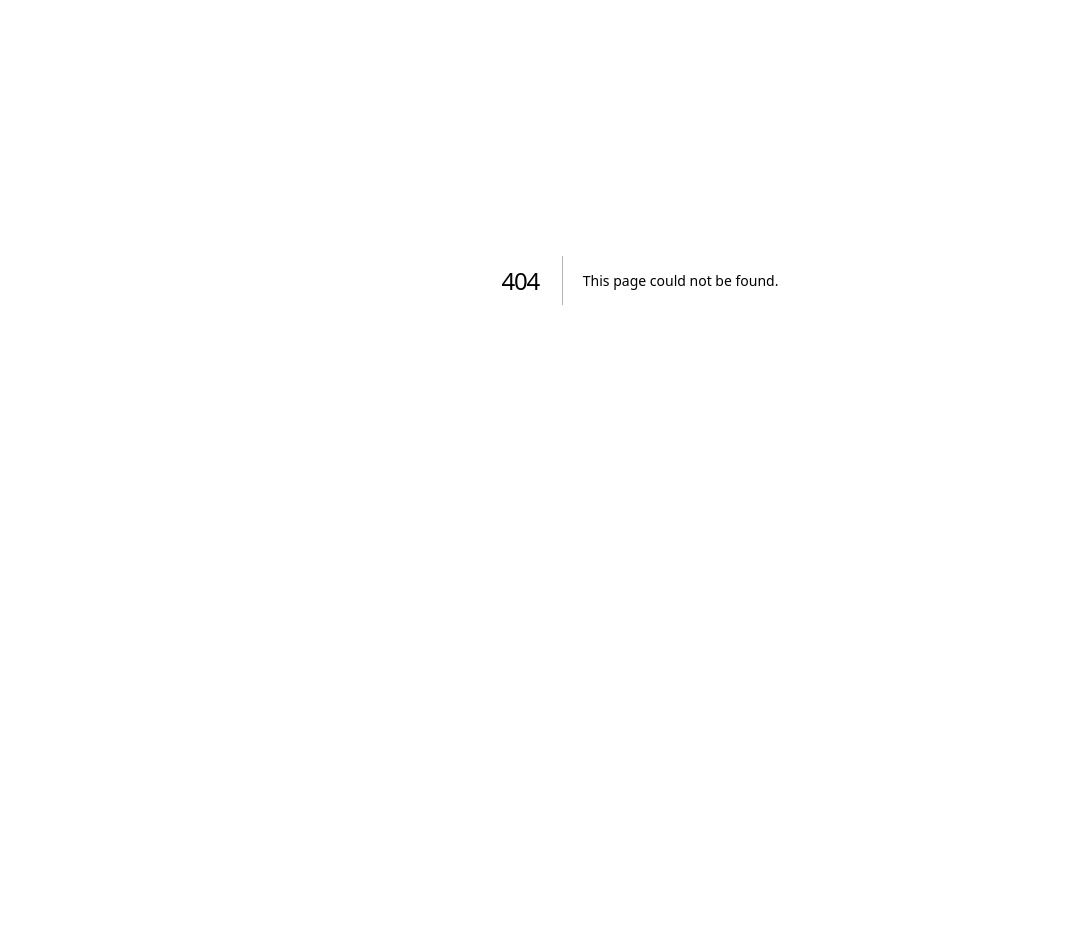
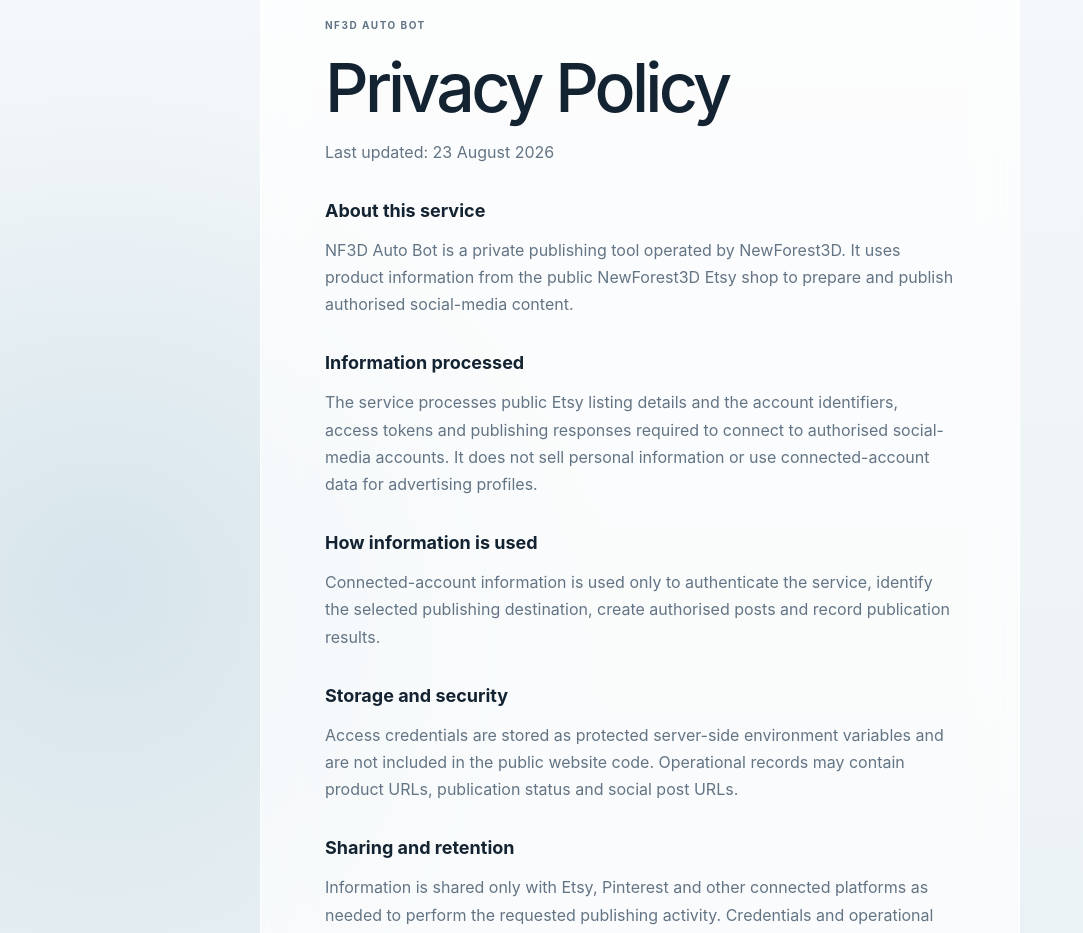
Before and after one commit to ryanmullenuk/NF3D-Autobot, a Next.js app: page /privacy in a window 1280 px wide. Before the commit this address had no page. Shown: the part 120-1053 px from the top of the page, without its empty margins (0-1083 px from the left). Before the commit the page ends 800 px from the top, so only its background shows below. Built offline with nearby package versions, Linux system fonts and the light colour scheme.

Commit message:
Add privacy policy for social integrations

```diff
--- a/src/app/globals.css
+++ b/src/app/globals.css
@@ -112,6 +112,15 @@ footer { padding: 28px clamp(24px, 6vw, 92px); display: grid; grid-template-colu
 footer span { color: #354e5f; font-size: 12px; font-weight: 700; }
 footer p { margin: 0; text-align: center; }
 footer a { color: #3b667d; text-decoration: none; }
+.footer-links { display: flex; gap: 18px; }
+
+.policy-page { min-height: 100vh; padding: 72px 24px; }
+.policy-card { width: min(760px, 100%); margin: 0 auto; padding: clamp(28px, 6vw, 64px); border: 1px solid rgba(255,255,255,.78); border-radius: 26px; background: rgba(255,255,255,.7); backdrop-filter: blur(22px); -webkit-backdrop-filter: blur(22px); }
+.policy-card h1 { color: var(--ink); font-size: clamp(42px, 7vw, 68px); }
+.policy-card h2 { margin: 34px 0 8px; font-size: 18px; }
+.policy-card p { color: var(--muted); line-height: 1.7; }
+.policy-label { margin: 0 0 18px; font-size: 10px; font-weight: 750; letter-spacing: .15em; }
+.policy-back { display: inline-block; margin-top: 30px; color: var(--blue); font-weight: 650; text-decoration: none; }
 
 @keyframes pulse { 50% { opacity: .35; transform: scale(1.35); } }
 @media (prefers-reduced-motion: reduce) { *, *::before, *::after { animation-duration: .01ms !important; animation-iteration-count: 1 !important; scroll-behavior: auto !important; } }
--- /dev/null
+++ b/src/app/privacy/page.tsx
@@ -0,0 +1,55 @@
+import type { Metadata } from "next";
+
+export const metadata: Metadata = {
+  title: "Privacy Policy | NF3D Auto Bot",
+  description: "Privacy policy for the NF3D Auto Bot social publishing service.",
+};
+
+export default function PrivacyPage() {
+  return (
+    <main className="policy-page">
+      <article className="policy-card">
+        <p className="policy-label">NF3D AUTO BOT</p>
+        <h1>Privacy Policy</h1>
+        <p>Last updated: 23 August 2026</p>
+
+        <h2>About this service</h2>
+        <p>
+          NF3D Auto Bot is a private publishing tool operated by NewForest3D. It uses product information from the public NewForest3D Etsy shop to prepare and publish authorised social-media content.
+        </p>
+
+        <h2>Information processed</h2>
+        <p>
+          The service processes public Etsy listing details and the account identifiers, access tokens and publishing responses required to connect to authorised social-media accounts. It does not sell personal information or use connected-account data for advertising profiles.
+        </p>
+
+        <h2>How information is used</h2>
+        <p>
+          Connected-account information is used only to authenticate the service, identify the selected publishing destination, create authorised posts and record publication results.
+        </p>
+
+        <h2>Storage and security</h2>
+        <p>
+          Access credentials are stored as protected server-side environment variables and are not included in the public website code. Operational records may contain product URLs, publication status and social post URLs.
+        </p>
+
+        <h2>Sharing and retention</h2>
+        <p>
+          Information is shared only with Etsy, Pinterest and other connected platforms as needed to perform the requested publishing activity. Credentials and operational records are retained only while required to operate the service or meet legal obligations.
+        </p>
+
+        <h2>Your choices</h2>
+        <p>
+          Access can be revoked through the relevant social platform at any time. Connected credentials can also be removed from the service, which stops future automated publishing to that platform.
+        </p>
+
+        <h2>Contact</h2>
+        <p>
+          Privacy enquiries can be made through the public <a href="https://www.etsy.com/uk/shop/NewForest3D">NewForest3D Etsy shop</a>.
+        </p>
+
+        <a className="policy-back" href="/">Back to NF3D Auto Bot</a>
+      </article>
+    </main>
+  );
+}
--- a/src/components/Dashboard.tsx
+++ b/src/components/Dashboard.tsx
@@ -147,7 +147,7 @@ export default function Dashboard() {
 
       {results.length > 0 && <section className="results"><h2>Latest results</h2>{results.map((result, index) => <pre key={index}>{JSON.stringify(result, null, 2)}</pre>)}</section>}
 
-      <footer><span>NF3D Auto Bot</span><p>Credentials stay server-side and are never stored in this public website code.</p><a href="#platforms">Back to campaign</a></footer>
+      <footer><span>NF3D Auto Bot</span><p>Credentials stay server-side and are never stored in this public website code.</p><div className="footer-links"><a href="/privacy">Privacy</a><a href="#platforms">Back to campaign</a></div></footer>
     </main>
   );
 }
```
